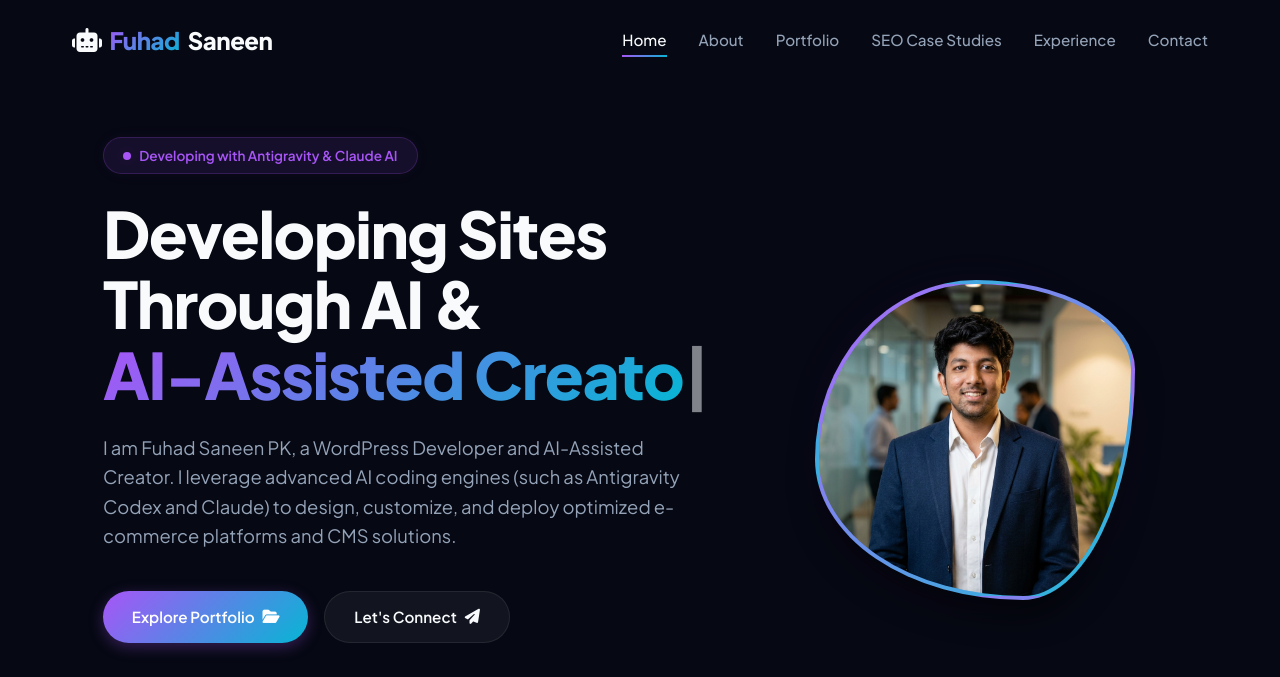
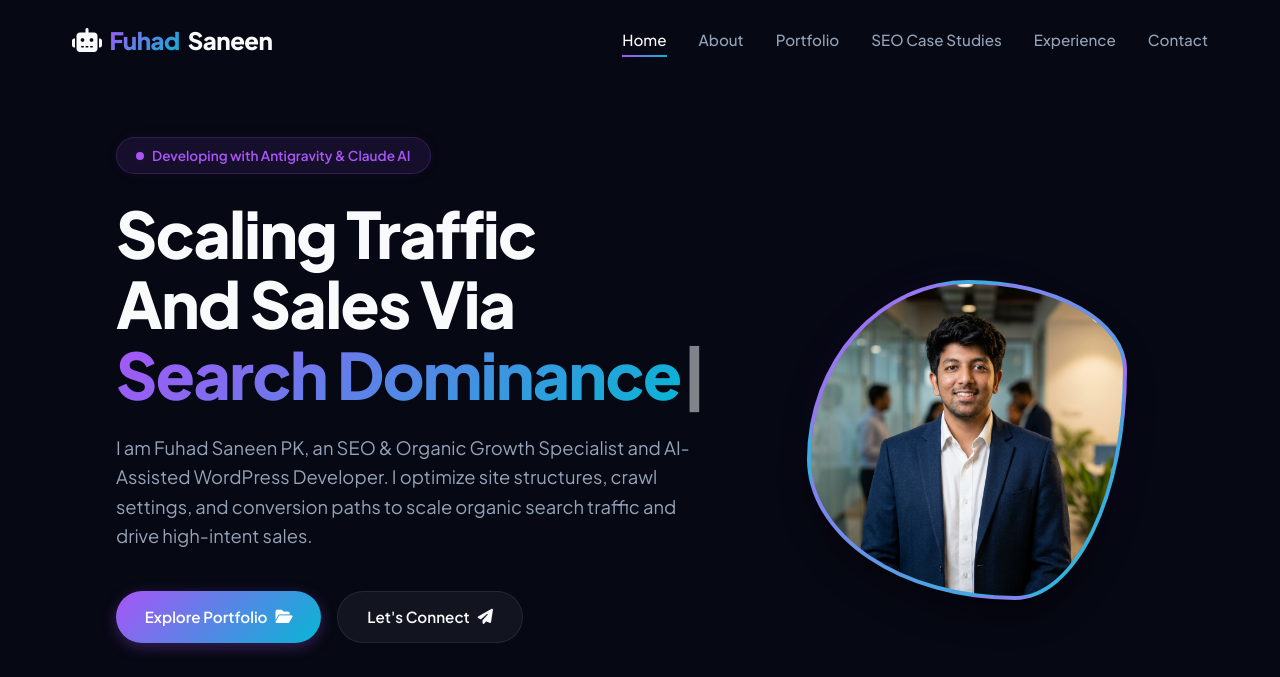
Before and after one commit to Fuhadsaneenp/personal, a website: page index.html in a window 1280 px wide. Shown: the top 677 px of the page. Drawn offline with Linux system fonts and the light colour scheme.

Commit message:
Highlight SEO and Organic Traffic in Hero section

```diff
--- a/index.html
+++ b/index.html
@@ -67,12 +67,12 @@
             Developing with Antigravity & Claude AI
           </div>
           <h1 class="hero-title">
-            Developing Sites<br>
-            Through AI &<br>
-            <span class="gradient-text" id="typewriter">WordPress Dev</span><span class="typewriter-cursor">|</span>
+            Scaling Traffic<br>
+            And Sales Via<br>
+            <span class="gradient-text" id="typewriter">SEO Strategy</span><span class="typewriter-cursor">|</span>
           </h1>
           <p class="hero-description">
-            I am Fuhad Saneen PK, a WordPress Developer and AI-Assisted Creator. I leverage advanced AI coding engines (such as Antigravity Codex and Claude) to design, customize, and deploy optimized e-commerce platforms and CMS solutions.
+            I am Fuhad Saneen PK, an SEO & Organic Growth Specialist and AI-Assisted WordPress Developer. I optimize site structures, crawl settings, and conversion paths to scale organic search traffic and drive high-intent sales.
           </p>
           <div class="hero-buttons">
             <a href="portfolio.html" class="btn btn-primary">
--- a/script.js
+++ b/script.js
@@ -65,7 +65,7 @@ document.addEventListener('DOMContentLoaded', () => {
      TYPEWRITER EFFECT (Hero)
      ========================================================================== */
   const typewriterElement = document.getElementById('typewriter');
-  const words = ['WordPress Developer', 'AI-Assisted Creator', 'SEO & Growth Lead', 'E-commerce Optimizer'];
+  const words = ['SEO Optimization', 'Search Dominance', 'Organic Traffic', 'AI-Assisted WordPress'];
   let wordIndex = 0;
   let charIndex = 0;
   let isDeleting = false;
```
